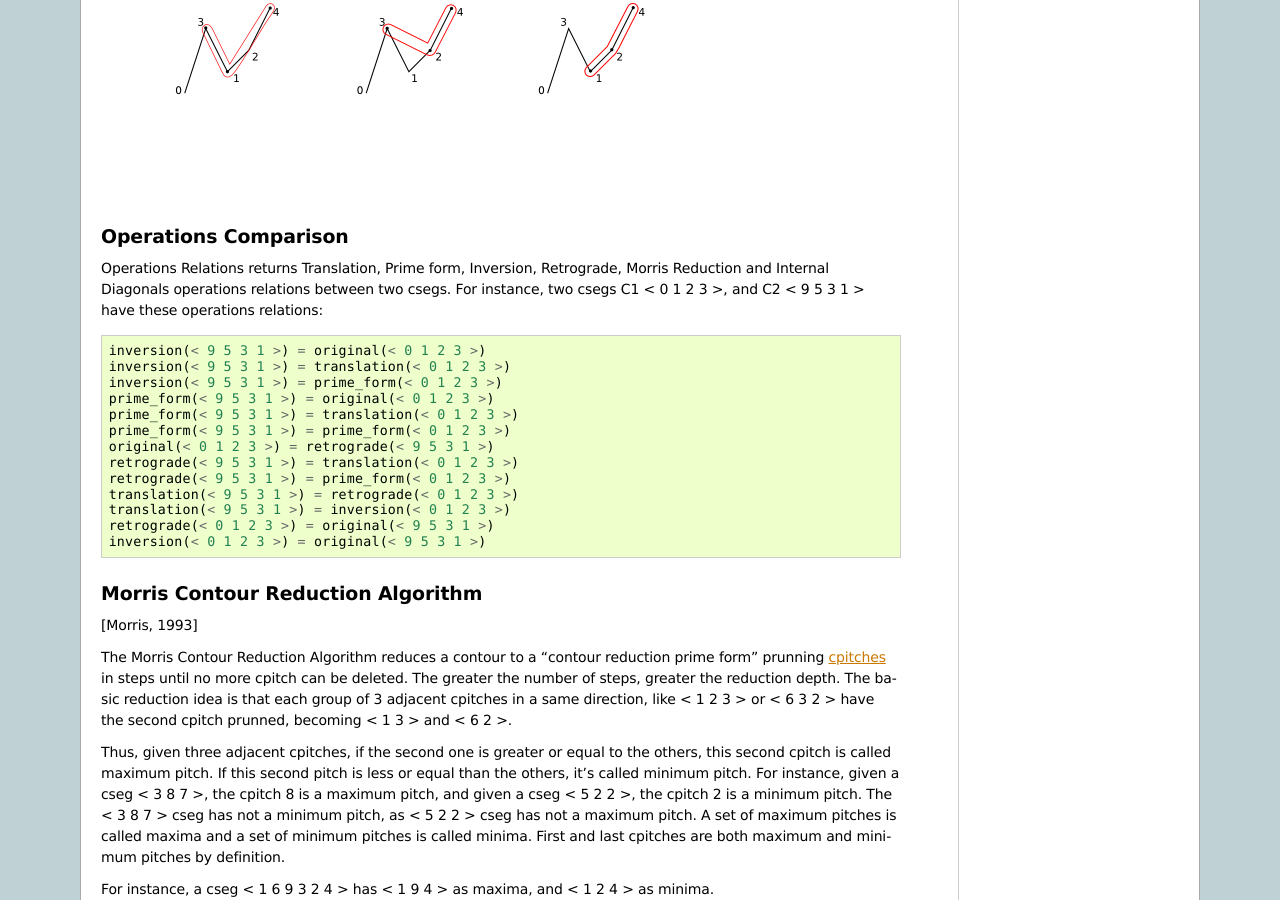
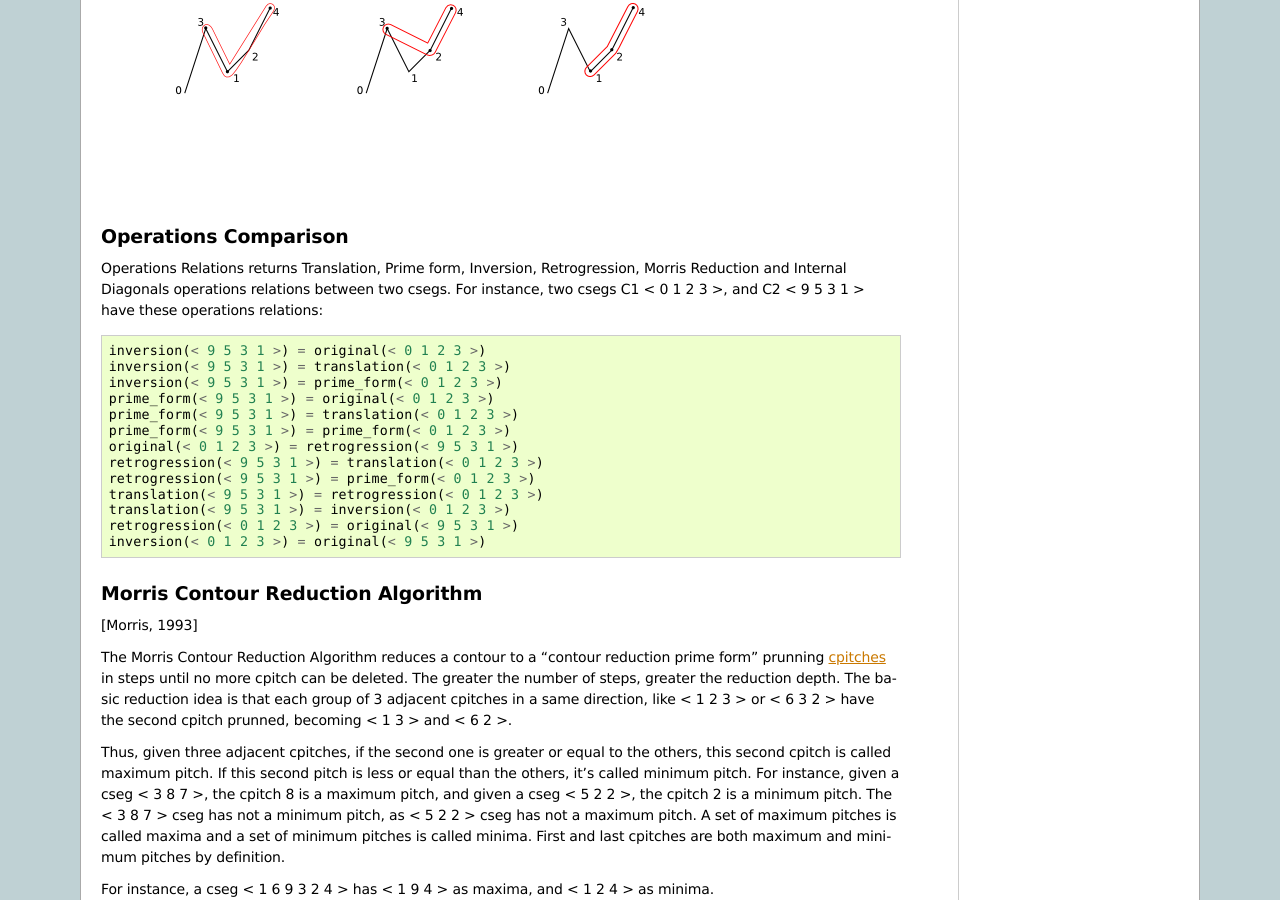
Before and after one commit to msampaio/musicontour, a Sphinx documentation site: the page built from doc/contour-operations.rst, in a window 1280 px wide and 900 px high, scrolled down 10787 px. Built offline with Sphinx 7.4.7, drawn with Linux system fonts in a browser that asks for light colours; formulas are drawn with MathJax 3; some of the changed text lies outside the part shown.

Commit message:
Change retrograde to retrogression

```diff
--- a/doc/contour-operations.rst
+++ b/doc/contour-operations.rst
@@ -4,10 +4,10 @@
 Contour theories provides many contour operations. Eight of them are
 implemented in MusiContour:
 
-.. index:: Retrograde
+.. index:: Retrogression
 
-Retrograde
-----------
+Retrogression
+-------------
 
 Reverse :term:`cseg <Cseg>`.
 
@@ -15,7 +15,7 @@
 
  A < 0 1 2 3 >
 
- Retrograde(A) = < 3 2 1 0 >
+ Retrogression(A) = < 3 2 1 0 >
 
 .. figure:: lily/retrograde.png
 
@@ -118,7 +118,7 @@
  B < 1 2 0 4 >
  1) Translation(B) = B' < 1 2 0 3>
  2) Invertion(B') = B'' < 2 1 3 0 >
- 3) Retrograde(B'') = < 0 3 1 2 >
+ 3) Retrogression(B'') = < 0 3 1 2 >
 
 In this example, A and B have the same prime form::
 
@@ -468,7 +468,7 @@
 ---------------------
 
 Operations Relations returns Translation, Prime form, Inversion,
-Retrograde, Morris Reduction and Internal Diagonals operations
+Retrogression, Morris Reduction and Internal Diagonals operations
 relations between two csegs. For instance, two csegs C1 < 0 1 2 3 >,
 and C2 < 9 5 3 1 > have these operations relations::
 
@@ -478,12 +478,12 @@
            prime_form(< 9 5 3 1 >) = original(< 0 1 2 3 >)
            prime_form(< 9 5 3 1 >) = translation(< 0 1 2 3 >)
            prime_form(< 9 5 3 1 >) = prime_form(< 0 1 2 3 >)
-           original(< 0 1 2 3 >) = retrograde(< 9 5 3 1 >)
-           retrograde(< 9 5 3 1 >) = translation(< 0 1 2 3 >)
-           retrograde(< 9 5 3 1 >) = prime_form(< 0 1 2 3 >)
-           translation(< 9 5 3 1 >) = retrograde(< 0 1 2 3 >)
+           original(< 0 1 2 3 >) = retrogression(< 9 5 3 1 >)
+           retrogression(< 9 5 3 1 >) = translation(< 0 1 2 3 >)
+           retrogression(< 9 5 3 1 >) = prime_form(< 0 1 2 3 >)
+           translation(< 9 5 3 1 >) = retrogression(< 0 1 2 3 >)
            translation(< 9 5 3 1 >) = inversion(< 0 1 2 3 >)
-           retrograde(< 0 1 2 3 >) = original(< 9 5 3 1 >)
+           retrogression(< 0 1 2 3 >) = original(< 9 5 3 1 >)
            inversion(< 0 1 2 3 >) = original(< 9 5 3 1 >)
 
 .. index:: Morris Contour Reduction Algorithm
--- a/doc/glossary.rst
+++ b/doc/glossary.rst
@@ -39,7 +39,8 @@
     Contour Equivalence Classes
         Two csegs have equivalent class if they have the same
         comparison Matrix, or if they are related by identity,
-        translation, retrograde, inversion and retrograde-inversion.
+        translation, retrogression, inversion and
+        retrograded-inversion.
 
     Contour Interval (CI)
         Diference between two cpitch values in a cseg.
--- a/doc/user-doc-0.2.rst
+++ b/doc/user-doc-0.2.rst
@@ -157,13 +157,13 @@
 +--------------------------+-----------------+
 |Normal form               |<n>              |
 +--------------------------+-----------------+
-|Retrograde                |<r>              |
+|Retrogression             |<r>              |
 +--------------------------+-----------------+
 |Rotation                  |<R>              |
 +--------------------------+-----------------+
 |Inversion                 |<i>              |
 +--------------------------+-----------------+
-|Retrograde/inversion      |<I>              |
+|Retrograded/inversion     |<I>              |
 +--------------------------+-----------------+
 |Comparison matrix         |<M>              |
 +--------------------------+-----------------+
```
Also changed, not shown: 6 other files.
